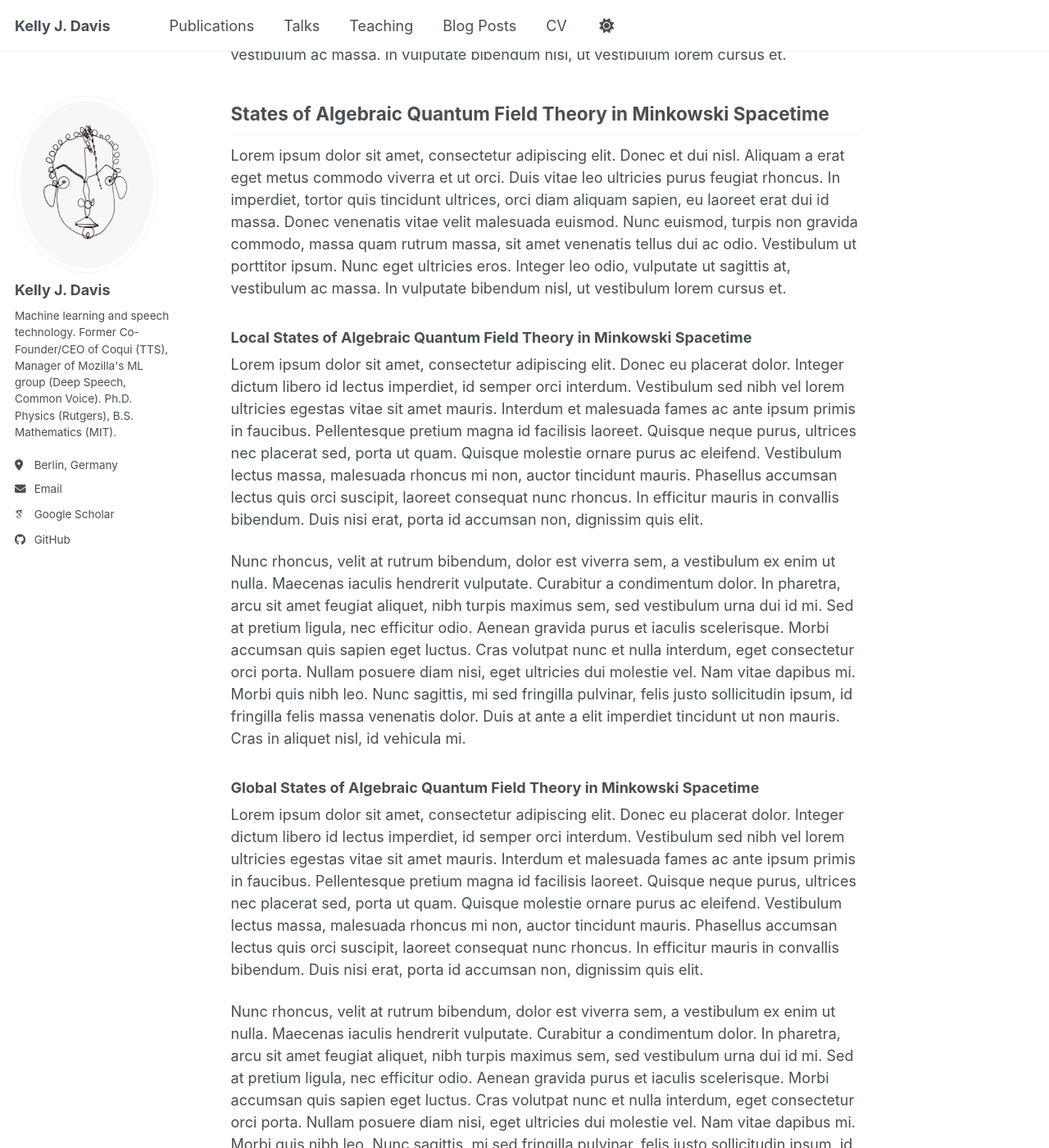
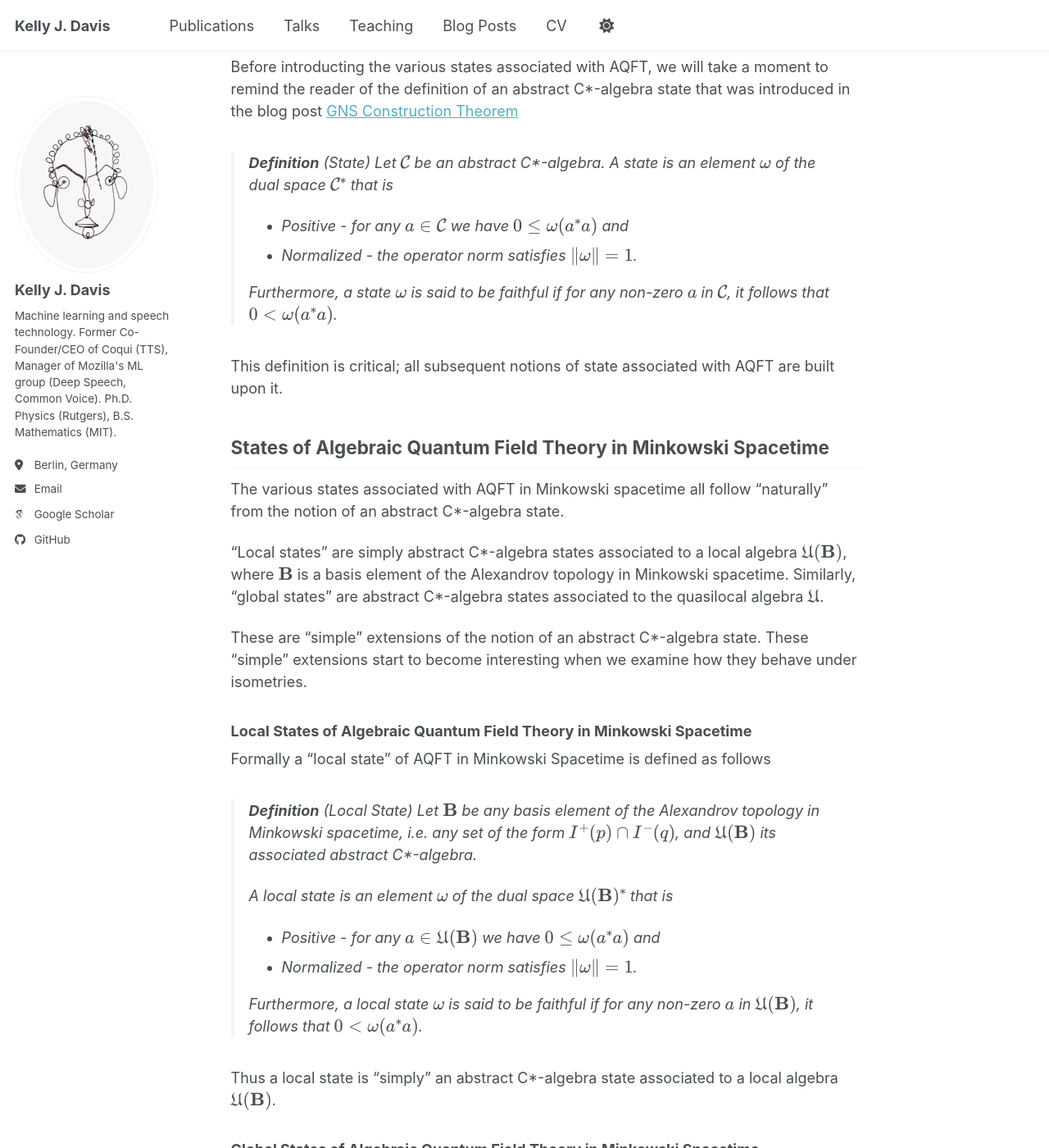
Before and after one commit to KellyJDavis/KellyJDavis.github.io, a Jekyll site: the page built from _posts/2026-05-30-local-isometric-invariant-states.md, in a window 1280 px wide and 1400 px high, scrolled down 6618 px. Shown: the whole window at 82% size. Built offline with Jekyll 4.4.1, drawn with Linux system fonts in a browser that asks for light colours; some web fonts are replaced; a script bundle is joined from its source files by our own code; library files that are not in the unit come from our copies; some of the changed text lies outside the part shown.

Commit message:
Adding std defs

```diff
--- a/_posts/2026-05-30-local-isometric-invariant-states.md
+++ b/_posts/2026-05-30-local-isometric-invariant-states.md
@@ -191,28 +191,77 @@ $$
 > where $$\varphi(\mathbf{B})$$ is the image of the basis element $$\mathbf{B}$$ under the isometry $$\varphi$$ and $$\alpha_\varphi$$ is a unital, bijective *-homomorphism generated by $$\varphi$$.
 
 # Introduction to States
-Lorem ipsum dolor sit amet, consectetur adipiscing elit. Donec et dui nisl. Aliquam a erat eget metus commodo viverra et ut orci. Duis vitae leo ultricies purus feugiat rhoncus. In imperdiet, tortor quis tincidunt ultrices, orci diam aliquam sapien, eu laoreet erat dui id massa. Donec venenatis vitae velit malesuada euismod. Nunc euismod, turpis non gravida commodo, massa quam rutrum massa, sit amet venenatis tellus dui ac odio. Vestibulum ut porttitor ipsum. Nunc eget ultricies eros. Integer leo odio, vulputate ut sagittis at, vestibulum ac massa. In vulputate bibendum nisl, ut vestibulum lorem cursus et.
+In this section we will examine various types of states with the goal of eventually introducing "local, isometric invariant states" which are the states of most "physical relevance".
+
+## Abstract C\*-Algebra States
+Before introducting the various states associated with AQFT, we will take a moment to remind the reader of the definition of an abstract C\*-algebra state that was introduced in the blog post [GNS Construction Theorem](https://kellyjdavis.github.io/aqft/gns-construction/)
+
+> **Definition** *(State)*
+> Let $$\mathcal{C}$$ be an abstract C\*-algebra. A *state* is an element $$\omega$$ of the dual space $$\mathcal{C}^*$$ that is
+>
+> * *Positive* - for any $$a \in \mathcal{C}$$ we have $$0 \le \omega(a^*a)$$ and
+> * *Normalized* - the operator norm satisfies $$\| \omega \|=1$$.
+>
+> Furthermore, a state $$\omega$$ is said to be *faithful* if for any non-zero $$a$$ in $$\mathcal{C}$$, it follows that $$0 < \omega(a^*a)$$.
+
+This definition is critical; all subsequent notions of state associated with AQFT are built upon it.
 
 ## States of Algebraic Quantum Field Theory in Minkowski Spacetime
-Lorem ipsum dolor sit amet, consectetur adipiscing elit. Donec et dui nisl. Aliquam a erat eget metus commodo viverra et ut orci. Duis vitae leo ultricies purus feugiat rhoncus. In imperdiet, tortor quis tincidunt ultrices, orci diam aliquam sapien, eu laoreet erat dui id massa. Donec venenatis vitae velit malesuada euismod. Nunc euismod, turpis non gravida commodo, massa quam rutrum massa, sit amet venenatis tellus dui ac odio. Vestibulum ut porttitor ipsum. Nunc eget ultricies eros. Integer leo odio, vulputate ut sagittis at, vestibulum ac massa. In vulputate bibendum nisl, ut vestibulum lorem cursus et.
+The various states associated with AQFT in Minkowski spacetime all follow "naturally" from the notion of an abstract C\*-algebra state.
+
+"Local states" are simply abstract C\*-algebra states associated to a local algebra $$\mathfrak{U}(\mathbf{B})$$, where $$\mathbf{B}$$ is a basis element of the Alexandrov topology in Minkowski spacetime. Similarly, "global states" are abstract C\*-algebra states associated to the quasilocal algebra $$\mathfrak{U}$$.
+
+These are "simple" extensions of the notion of an abstract C\*-algebra state. These "simple" extensions start to become interesting when we examine how they behave under isometries.
 
 ### Local States of Algebraic Quantum Field Theory in Minkowski Spacetime
-Lorem ipsum dolor sit amet, consectetur adipiscing elit. Donec eu placerat dolor. Integer dictum libero id lectus imperdiet, id semper orci interdum. Vestibulum sed nibh vel lorem ultricies egestas vitae sit amet mauris. Interdum et malesuada fames ac ante ipsum primis in faucibus. Pellentesque pretium magna id facilisis laoreet. Quisque neque purus, ultrices nec placerat sed, porta ut quam. Quisque molestie ornare purus ac eleifend. Vestibulum lectus massa, malesuada rhoncus mi non, auctor tincidunt mauris. Phasellus accumsan lectus quis orci suscipit, laoreet consequat nunc rhoncus. In efficitur mauris in convallis bibendum. Duis nisi erat, porta id accumsan non, dignissim quis elit.
+Formally a "local state" of AQFT in Minkowski Spacetime is defined as follows
 
-Nunc rhoncus, velit at rutrum bibendum, dolor est viverra sem, a vestibulum ex enim ut nulla. Maecenas iaculis hendrerit vulputate. Curabitur a condimentum dolor. In pharetra, arcu sit amet feugiat aliquet, nibh turpis maximus sem, sed vestibulum urna dui id mi. Sed at pretium ligula, nec efficitur odio. Aenean gravida purus et iaculis scelerisque. Morbi accumsan quis sapien eget luctus. Cras volutpat nunc et nulla interdum, eget consectetur orci porta. Nullam posuere diam nisi, eget ultricies dui molestie vel. Nam vitae dapibus mi. Morbi quis nibh leo. Nunc sagittis, mi sed fringilla pulvinar, felis justo sollicitudin ipsum, id fringilla felis massa venenatis dolor. Duis at ante a elit imperdiet tincidunt ut non mauris. Cras in aliquet nisl, id vehicula mi.
+> **Definition** *(Local State)*
+> Let $$\mathbf{B}$$ be any basis element of the Alexandrov topology in Minkowski spacetime, i.e. any set of the form $$I^+(p) \cap I^-(q)$$, and $$\mathfrak{U}(\mathbf{B})$$ its associated abstract C\*-algebra.
+>
+> A *local state* is an element $$\omega$$ of the dual space $$\mathfrak{U}(\mathbf{B})^*$$ that is
+>
+> * *Positive* - for any $$a \in \mathfrak{U}(\mathbf{B})$$ we have $$0 \le \omega(a^*a)$$ and
+> * *Normalized* - the operator norm satisfies $$\| \omega \|=1$$.
+>
+> Furthermore, a local state $$\omega$$ is said to be *faithful* if for any non-zero $$a$$ in $$\mathfrak{U}(\mathbf{B})$$, it follows that $$0 < \omega(a^*a)$$.
+
+Thus a local state is "simply" an abstract C\*-algebra state associated to a local algebra $$\mathfrak{U}(\mathbf{B})$$.
 
 ### Global States of Algebraic Quantum Field Theory in Minkowski Spacetime
-Lorem ipsum dolor sit amet, consectetur adipiscing elit. Donec eu placerat dolor. Integer dictum libero id lectus imperdiet, id semper orci interdum. Vestibulum sed nibh vel lorem ultricies egestas vitae sit amet mauris. Interdum et malesuada fames ac ante ipsum primis in faucibus. Pellentesque pretium magna id facilisis laoreet. Quisque neque purus, ultrices nec placerat sed, porta ut quam. Quisque molestie ornare purus ac eleifend. Vestibulum lectus massa, malesuada rhoncus mi non, auctor tincidunt mauris. Phasellus accumsan lectus quis orci suscipit, laoreet consequat nunc rhoncus. In efficitur mauris in convallis bibendum. Duis nisi erat, porta id accumsan non, dignissim quis elit.
+Similarly, a "global state" of AQFT in Minkowski Spacetime is defined as follows
 
-Nunc rhoncus, velit at rutrum bibendum, dolor est viverra sem, a vestibulum ex enim ut nulla. Maecenas iaculis hendrerit vulputate. Curabitur a condimentum dolor. In pharetra, arcu sit amet feugiat aliquet, nibh turpis maximus sem, sed vestibulum urna dui id mi. Sed at pretium ligula, nec efficitur odio. Aenean gravida purus et iaculis scelerisque. Morbi accumsan quis sapien eget luctus. Cras volutpat nunc et nulla interdum, eget consectetur orci porta. Nullam posuere diam nisi, eget ultricies dui molestie vel. Nam vitae dapibus mi. Morbi quis nibh leo. Nunc sagittis, mi sed fringilla pulvinar, felis justo sollicitudin ipsum, id fringilla felis massa venenatis dolor. Duis at ante a elit imperdiet tincidunt ut non mauris. Cras in aliquet nisl, id vehicula mi.
+> **Definition** *(Global State)*
+> Let $$\mathfrak{U}$$ be the quasilocal algebra associated with Minkowski spacetime.
+>
+> A *global state* is an element $$\omega$$ of the dual space $$\mathfrak{U}^*$$ that is
+>
+> * *Positive* - for any $$a \in \mathfrak{U}$$ we have $$0 \le \omega(a^*a)$$ and
+> * *Normalized* - the operator norm satisfies $$\| \omega \|=1$$.
+>
+> Furthermore, a global state $$\omega$$ is said to be *faithful* if for any non-zero $$a$$ in $$\mathfrak{U}$$, it follows that $$0 < \omega(a^*a)$$.
+
+So, a global state is just an abstract C\*-algebra state associated to the quasilocal algebra $$\mathfrak{U}$$.
 
 ## States of Algebraic Quantum Field Theory in Lorentzian Spacetime
-Lorem ipsum dolor sit amet, consectetur adipiscing elit. Donec et dui nisl. Aliquam a erat eget metus commodo viverra et ut orci. Duis vitae leo ultricies purus feugiat rhoncus. In imperdiet, tortor quis tincidunt ultrices, orci diam aliquam sapien, eu laoreet erat dui id massa. Donec venenatis vitae velit malesuada euismod. Nunc euismod, turpis non gravida commodo, massa quam rutrum massa, sit amet venenatis tellus dui ac odio. Vestibulum ut porttitor ipsum. Nunc eget ultricies eros. Integer leo odio, vulputate ut sagittis at, vestibulum ac massa. In vulputate bibendum nisl, ut vestibulum lorem cursus et.
+The states associated to AQFT in Lorentzian spacetime also follow "naturally" from the definition of an abstract C\*-algebra state.
+
+"Local states" are abstract C\*-algebra states associated to a local algebra. And in contrast to Minkowski spacetime, there exists no notion of "global states" in Lorentzian spacetime as there exists no quasilocal algebra associated with a general Lorentzian spacetime.
 
 ### Local States of Algebraic Quantum Field Theory in Lorentzian Spacetime
-Lorem ipsum dolor sit amet, consectetur adipiscing elit. Donec eu placerat dolor. Integer dictum libero id lectus imperdiet, id semper orci interdum. Vestibulum sed nibh vel lorem ultricies egestas vitae sit amet mauris. Interdum et malesuada fames ac ante ipsum primis in faucibus. Pellentesque pretium magna id facilisis laoreet. Quisque neque purus, ultrices nec placerat sed, porta ut quam. Quisque molestie ornare purus ac eleifend. Vestibulum lectus massa, malesuada rhoncus mi non, auctor tincidunt mauris. Phasellus accumsan lectus quis orci suscipit, laoreet consequat nunc rhoncus. In efficitur mauris in convallis bibendum. Duis nisi erat, porta id accumsan non, dignissim quis elit.
+The formal definition of a "local state" of AQFT in a Lorentzian spacetime is
 
-Nunc rhoncus, velit at rutrum bibendum, dolor est viverra sem, a vestibulum ex enim ut nulla. Maecenas iaculis hendrerit vulputate. Curabitur a condimentum dolor. In pharetra, arcu sit amet feugiat aliquet, nibh turpis maximus sem, sed vestibulum urna dui id mi. Sed at pretium ligula, nec efficitur odio. Aenean gravida purus et iaculis scelerisque. Morbi accumsan quis sapien eget luctus. Cras volutpat nunc et nulla interdum, eget consectetur orci porta. Nullam posuere diam nisi, eget ultricies dui molestie vel. Nam vitae dapibus mi. Morbi quis nibh leo. Nunc sagittis, mi sed fringilla pulvinar, felis justo sollicitudin ipsum, id fringilla felis massa venenatis dolor. Duis at ante a elit imperdiet tincidunt ut non mauris. Cras in aliquet nisl, id vehicula mi.
+> **Definition** *(Local State)*
+> Let $$\mathbf{B}$$ be any basis element of the Alexandrov topology in a Lorentzian spacetime, i.e. any set of the form $$I^+(p) \cap I^-(q)$$, and $$\mathfrak{U}(\mathbf{B})$$ its associated abstract C\*-algebra.
+>
+> A *local state* is an element $$\omega$$ of the dual space $$\mathfrak{U}(\mathbf{B})^*$$ that is
+>
+> * *Positive* - for any $$a \in \mathfrak{U}(\mathbf{B})$$ we have $$0 \le \omega(a^*a)$$ and
+> * *Normalized* - the operator norm satisfies $$\| \omega \|=1$$.
+>
+> Furthermore, a local state $$\omega$$ is said to be *faithful* if for any non-zero $$a$$ in $$\mathfrak{U}(\mathbf{B})$$, it follows that $$0 < \omega(a^*a)$$.
+
+So a local state is "simply" an abstract C\*-algebra state associated to a local algebra $$\mathfrak{U}(\mathbf{B})$$. Furthermore, as there exists no quasilocal algebra associated with a general Lorentzian spacetime, there is no such thing as a "global state" on a generic Lorentzian spacetime.
 
 # Introduction to Isometric Invariant States
 Lorem ipsum dolor sit amet, consectetur adipiscing elit. Donec et dui nisl. Aliquam a erat eget metus commodo viverra et ut orci. Duis vitae leo ultricies purus feugiat rhoncus. In imperdiet, tortor quis tincidunt ultrices, orci diam aliquam sapien, eu laoreet erat dui id massa. Donec venenatis vitae velit malesuada euismod. Nunc euismod, turpis non gravida commodo, massa quam rutrum massa, sit amet venenatis tellus dui ac odio. Vestibulum ut porttitor ipsum. Nunc eget ultricies eros. Integer leo odio, vulputate ut sagittis at, vestibulum ac massa. In vulputate bibendum nisl, ut vestibulum lorem cursus et.
```
